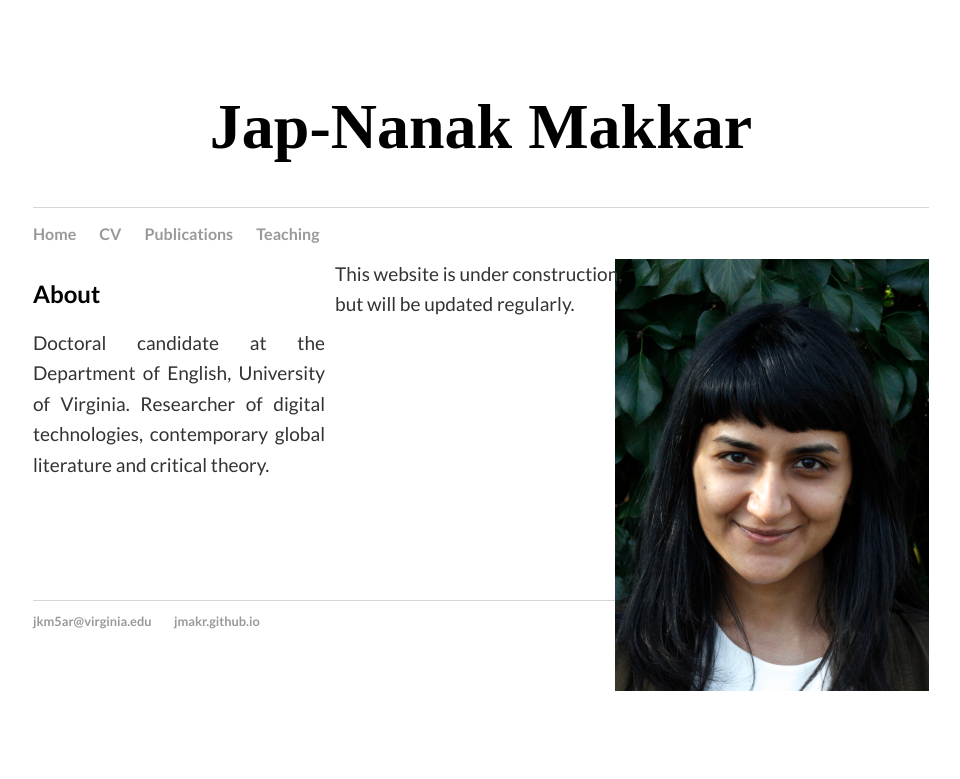
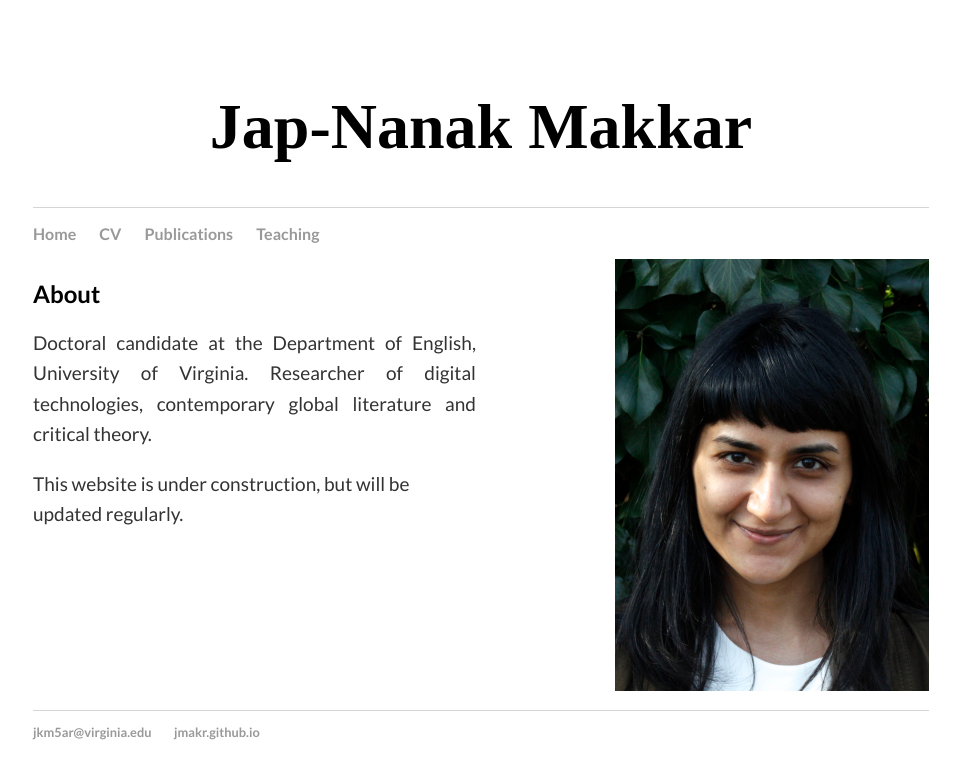
Before and after one commit to jmakr/jmakr.github.io, a Jekyll site: the page built from index.html, in a window 1280 px wide. Shown: the top 779 px of the page, without its empty margins (159-1119 px from the left). Built offline with Jekyll 4.4.1, drawn with Linux system fonts in a browser that asks for light colours.

Commit message:
Update main.css

```diff
--- a/css/main.css
+++ b/css/main.css
@@ -58,12 +58,14 @@ footer {
 
 
 .blurb {
-    -webkit-column-count: 3; /* Chrome, Safari, Opera */
-    -moz-column-count: 3; /* Firefox */
-    column-count: 3;
+    -webkit-column-count: 2; /* Chrome, Safari, Opera */
+    -moz-column-count: 2; /* Firefox */
+    column-count: 2;
     -webkit-column-gap: 10px; /* Chrome, Safari, Opera */
     -moz-column-gap: 10px; /* Firefox */
     column-gap: 10px;
+    -webkit-column-width: 320px; /* Chrome, Safari, Opera */
+    column-width: 320px;
 
 }
 
```
